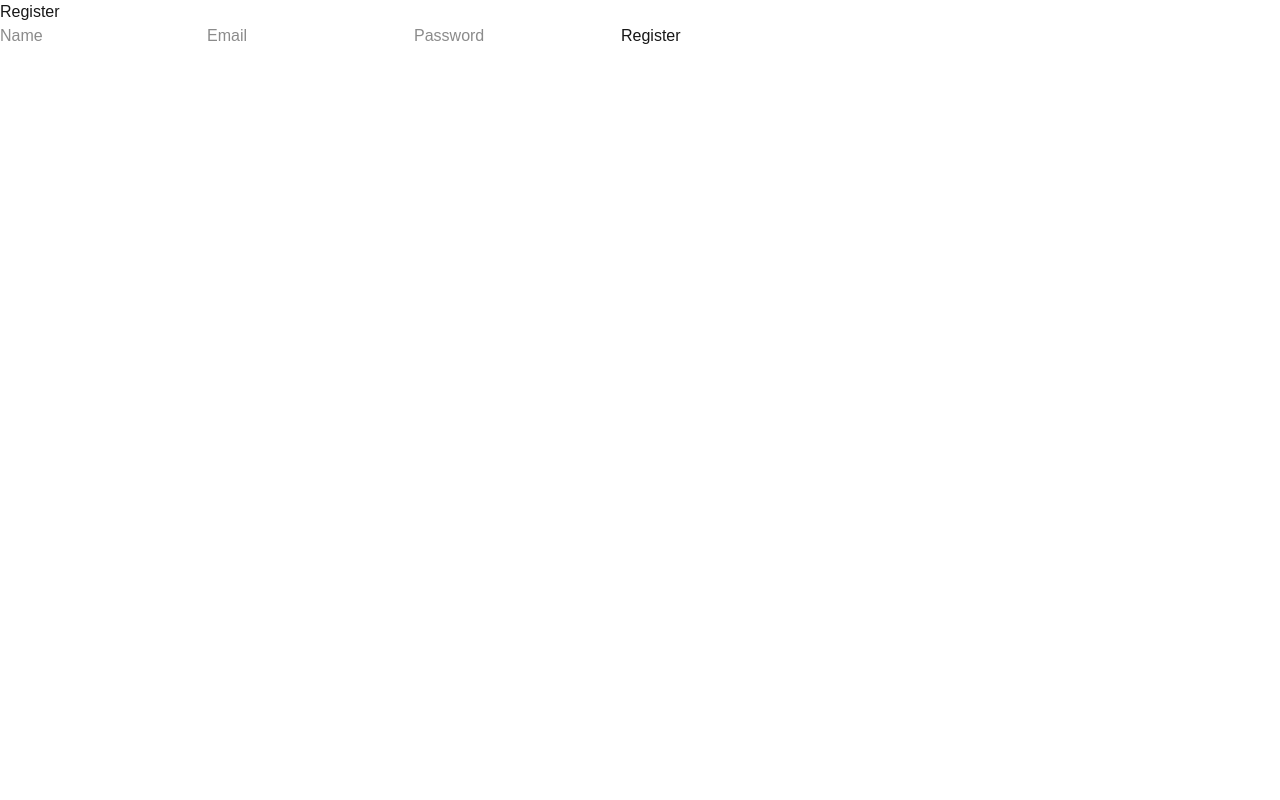
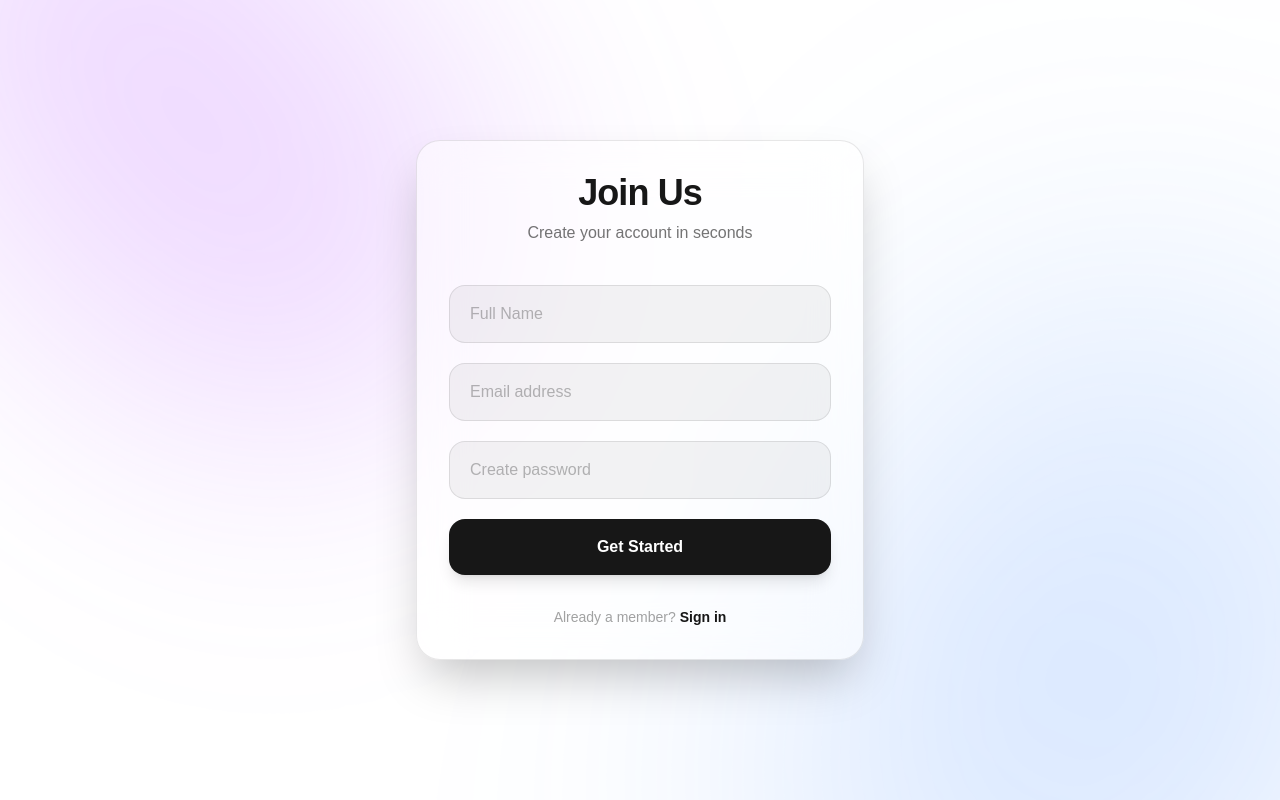
Before and after one commit to athuljain/next-js-recipe-app, a Next.js app: page /register in a window 1280 px wide. Built offline with nearby package versions, Linux system fonts and the light colour scheme.

Commit message:
add attractive

```diff
--- a/app/login/page.js
+++ b/app/login/page.js
@@ -1,13 +1,69 @@
+// "use client";
+// import { useState } from "react";
+// import { useRouter } from "next/navigation";
+
+// export default function Login() {
+//   const router = useRouter();
+//   const [form, setForm] = useState({
+//     email: "",
+//     password: ""
+//   });
+
+//   const handleChange = (e) => {
+//     setForm({ ...form, [e.target.name]: e.target.value });
+//   };
+
+//  const handleSubmit = async (e) => {
+//   e.preventDefault();
+
+//   const res = await fetch("/api/auth/login", {
+//     method: "POST",
+//     headers: {
+//       "Content-Type": "application/json"
+//     },
+//     body: JSON.stringify(form)
+//   });
+
+//   const data = await res.json();
+
+//   if (data.token) {
+//     localStorage.setItem("token", data.token);
+//     localStorage.setItem("userId", data.user.id);
+//     localStorage.setItem("name", data.user.name);
+//     router.push("/dashboard");
+//   } else {
+//     alert("Invalid Credentials");
+//   }
+// };
+//   return (
+//     <div>
+//       <h1>Login</h1>
+
+//       <form onSubmit={handleSubmit}>
+//         <input name="email" placeholder="Email" onChange={handleChange} />
+//         <input
+//           name="password"
+//           type="password"
+//           placeholder="Password"
+//           onChange={handleChange}
+//         />
+//         <button>Login</button>
+//       </form>
+//     </div>
+//   );
+// }
+
+
+
 "use client";
 import { useState } from "react";
 import { useRouter } from "next/navigation";
+import { motion } from "framer-motion";
 
 export default function Login() {
   const router = useRouter();
-  const [form, setForm] = useState({
-    email: "",
-    password: ""
-  });
+  const [form, setForm] = useState({ email: "", password: "" });
+  const [isLoading, setIsLoading] = useState(false);
 
   const handleChange = (e) => {
     setForm({ ...form, [e.target.name]: e.target.value });
@@ -15,13 +71,13 @@ export default function Login() {
 
   const handleSubmit = async (e) => {
     e.preventDefault();
+    setIsLoading(true);
 
+    try {
       const res = await fetch("/api/auth/login", {
         method: "POST",
-    headers: {
-      "Content-Type": "application/json"
-    },
-    body: JSON.stringify(form)
+        headers: { "Content-Type": "application/json" },
+        body: JSON.stringify(form),
       });
 
       const data = await res.json();
@@ -34,21 +90,95 @@ export default function Login() {
       } else {
         alert("Invalid Credentials");
       }
+    } catch (error) {
+      alert("Something went wrong. Please try again.");
+    } finally {
+      setIsLoading(false);
+    }
   };
+
   return (
-    <div>
-      <h1>Login</h1>
+    <div className="relative min-h-screen flex items-center justify-center overflow-hidden">
+      {/* Background Glows - Matching the Register style */}
+      <div className="absolute inset-0 z-0">
+        <motion.div
+          animate={{
+            scale: [1, 1.1, 1],
+            x: [0, 30, 0]
+          }}
+          transition={{ duration: 10, repeat: Infinity }}
+          className="absolute top-1/4 -right-20 w-80 h-80 rounded-full bg-blue-500/10 blur-[100px]"
+        />
+        <motion.div
+          animate={{
+            scale: [1, 1.2, 1],
+            x: [0, -30, 0]
+          }}
+          transition={{ duration: 12, repeat: Infinity }}
+          className="absolute bottom-1/4 -left-20 w-80 h-80 rounded-full bg-purple-500/10 blur-[100px]"
+        />
+      </div>
 
-      <form onSubmit={handleSubmit}>
-        <input name="email" placeholder="Email" onChange={handleChange} />
+      <motion.div
+        initial={{ opacity: 0, scale: 0.95 }}
+        animate={{ opacity: 1, scale: 1 }}
+        transition={{ duration: 0.4 }}
+        className="relative z-10 w-full max-w-md p-8 mx-4 rounded-3xl border border-foreground/10 bg-background/60 backdrop-blur-2xl shadow-[0_20px_50px_rgba(0,0,0,0.1)]"
+      >
+        <div className="text-center mb-10">
+          <h1 className="text-4xl font-bold tracking-tight">Welcome Back</h1>
+          <p className="text-foreground/50 mt-2">Enter your credentials to access your account</p>
+        </div>
+
+        <form onSubmit={handleSubmit} className="space-y-4">
+          <div className="group">
+            <input
+              name="email"
+              type="email"
+              placeholder="Email address"
+              onChange={handleChange}
+              className="w-full px-5 py-4 rounded-2xl bg-foreground/[0.03] border border-foreground/10 focus:border-blue-500 focus:ring-4 focus:ring-blue-500/10 outline-none transition-all placeholder:text-foreground/30"
+              required
+            />
+          </div>
+
+          <div className="group">
             <input
               name="password"
               type="password"
               placeholder="Password"
               onChange={handleChange}
+              className="w-full px-5 py-4 rounded-2xl bg-foreground/[0.03] border border-foreground/10 focus:border-blue-500 focus:ring-4 focus:ring-blue-500/10 outline-none transition-all placeholder:text-foreground/30"
+              required
             />
-        <button>Login</button>
+          </div>
+
+          <motion.button
+            whileHover={{ y: -2 }}
+            whileTap={{ scale: 0.98 }}
+            disabled={isLoading}
+            className="w-full py-4 mt-2 bg-foreground text-background font-semibold rounded-2xl shadow-xl hover:shadow-foreground/10 transition-all flex items-center justify-center gap-2"
+          >
+            {isLoading ? (
+              <div className="h-5 w-5 border-2 border-background/30 border-t-background rounded-full animate-spin" />
+            ) : (
+              "Sign In"
+            )}
+          </motion.button>
         </form>
+
+        <div className="mt-8 pt-6 border-t border-foreground/5 text-center">
+          <p className="text-foreground/40 text-sm">
+            Don't have an account?{" "}
+            <button
+              onClick={() => router.push("/register")}
+              className="text-foreground font-semibold hover:text-blue-500 transition-colors"
+            >
+              Create one
+            </button>
+          </p>
+        </div>
+      </motion.div>
     </div>
   );
 }
--- a/app/register/page.js
+++ b/app/register/page.js
@@ -1,14 +1,62 @@
+// "use client";
+// import { useState } from "react";
+// import { useRouter } from "next/navigation";
+
+// export default function Register() {
+//   const router = useRouter();
+//   const [form, setForm] = useState({
+//     name: "",
+//     email: "",
+//     password: ""
+//   });
+
+//   const handleChange = (e) => {
+//     setForm({ ...form, [e.target.name]: e.target.value });
+//   };
+
+//   const handleSubmit = async (e) => {
+//     e.preventDefault();
+
+//     const res = await fetch("/api/auth/register", {
+//       method: "POST",
+//       body: JSON.stringify(form)
+//     });
+
+//     const data = await res.json();
+//     alert(data.message);
+//    if (res.status === 400 || res.ok) {
+//     router.push("/login");
+//   }
+//   };
+
+//   return (
+//     <div>
+//       <h1>Register</h1>
+
+//       <form onSubmit={handleSubmit}>
+//         <input name="name" placeholder="Name" onChange={handleChange} />
+//         <input name="email" placeholder="Email" onChange={handleChange} />
+//         <input
+//           name="password"
+//           type="password"
+//           placeholder="Password"
+//           onChange={handleChange}
+//         />
+//         <button>Register</button>
+//       </form>
+//     </div>
+//   );
+// }
+
 "use client";
 import { useState } from "react";
 import { useRouter } from "next/navigation";
+import { motion } from "framer-motion";
 
 export default function Register() {
   const router = useRouter();
-  const [form, setForm] = useState({
-    name: "",
-    email: "",
-    password: ""
-  });
+  const [form, setForm] = useState({ name: "", email: "", password: "" });
+  const [isLoading, setIsLoading] = useState(false);
 
   const handleChange = (e) => {
     setForm({ ...form, [e.target.name]: e.target.value });
@@ -16,34 +64,110 @@ export default function Register() {
 
   const handleSubmit = async (e) => {
     e.preventDefault();
+    setIsLoading(true);
 
+    try {
       const res = await fetch("/api/auth/register", {
         method: "POST",
         body: JSON.stringify(form)
       });
-
       const data = await res.json();
       alert(data.message);
       if (res.status === 400 || res.ok) {
         router.push("/login");
       }
+    } finally {
+      setIsLoading(false);
+    }
   };
 
   return (
-    <div>
-      <h1>Register</h1>
+    <div className="relative min-h-screen flex items-center justify-center overflow-hidden transition-colors duration-500">
+      {/* Animated Background Elements */}
+      <div className="absolute inset-0 z-0">
+        <motion.div
+          animate={{
+            scale: [1, 1.2, 1],
+            rotate: [0, 90, 0],
+          }}
+          transition={{ duration: 20, repeat: Infinity, ease: "linear" }}
+          className="absolute -top-[10%] -left-[10%] w-[50%] h-[50%] rounded-full bg-purple-500/20 blur-[120px]"
+        />
+        <motion.div
+          animate={{
+            scale: [1, 1.3, 1],
+            rotate: [0, -90, 0],
+          }}
+          transition={{ duration: 15, repeat: Infinity, ease: "linear" }}
+          className="absolute -bottom-[10%] -right-[10%] w-[50%] h-[50%] rounded-full bg-blue-500/20 blur-[120px]"
+        />
+      </div>
 
-      <form onSubmit={handleSubmit}>
-        <input name="name" placeholder="Name" onChange={handleChange} />
-        <input name="email" placeholder="Email" onChange={handleChange} />
+      <motion.div
+        initial={{ opacity: 0, y: 30 }}
+        animate={{ opacity: 1, y: 0 }}
+        className="relative z-10 w-full max-w-md p-8 mx-4 rounded-3xl border border-foreground/10 bg-background/50 backdrop-blur-xl shadow-2xl"
+      >
+        <div className="text-center mb-10">
+          <h1 className="text-4xl font-extrabold tracking-tight mb-2">
+            Join Us
+          </h1>
+          <p className="text-foreground/60">Create your account in seconds</p>
+        </div>
+
+        <form onSubmit={handleSubmit} className="space-y-5">
+          <div className="space-y-1">
+            <input
+              name="name"
+              placeholder="Full Name"
+              onChange={handleChange}
+              className="w-full px-5 py-4 rounded-2xl bg-foreground/5 border border-foreground/10 focus:border-purple-500 focus:ring-2 focus:ring-purple-500/20 outline-none transition-all placeholder:text-foreground/30"
+              required
+            />
+          </div>
+
+          <div className="space-y-1">
+            <input
+              name="email"
+              type="email"
+              placeholder="Email address"
+              onChange={handleChange}
+              className="w-full px-5 py-4 rounded-2xl bg-foreground/5 border border-foreground/10 focus:border-purple-500 focus:ring-2 focus:ring-purple-500/20 outline-none transition-all placeholder:text-foreground/30"
+              required
+            />
+          </div>
+
+          <div className="space-y-1">
             <input
               name="password"
               type="password"
-          placeholder="Password"
+              placeholder="Create password"
               onChange={handleChange}
+              className="w-full px-5 py-4 rounded-2xl bg-foreground/5 border border-foreground/10 focus:border-purple-500 focus:ring-2 focus:ring-purple-500/20 outline-none transition-all placeholder:text-foreground/30"
+              required
             />
-        <button>Register</button>
+          </div>
+
+          <motion.button
+            whileHover={{ scale: 1.01 }}
+            whileTap={{ scale: 0.98 }}
+            disabled={isLoading}
+            className="w-full py-4 bg-foreground text-background font-bold rounded-2xl shadow-lg hover:opacity-90 transition-all disabled:opacity-50"
+          >
+            {isLoading ? "Creating account..." : "Get Started"}
+          </motion.button>
         </form>
+
+        <p className="mt-8 text-center text-foreground/40 text-sm">
+          Already a member?{" "}
+          <button
+            onClick={() => router.push("/login")}
+            className="text-foreground font-semibold hover:underline"
+          >
+            Sign in
+          </button>
+        </p>
+      </motion.div>
     </div>
   );
 }
--- a/package.json
+++ b/package.json
@@ -10,6 +10,7 @@
   },
   "dependencies": {
     "bcryptjs": "^3.0.3",
+    "framer-motion": "^12.31.0",
     "jsonwebtoken": "^9.0.3",
     "jwt-decode": "^4.0.0",
     "mongoose": "^9.1.5",
```
Also changed, not shown: 1 other file (tests, documents, lock files or other folders). Lines whose indentation alone changed are shown as unchanged.
